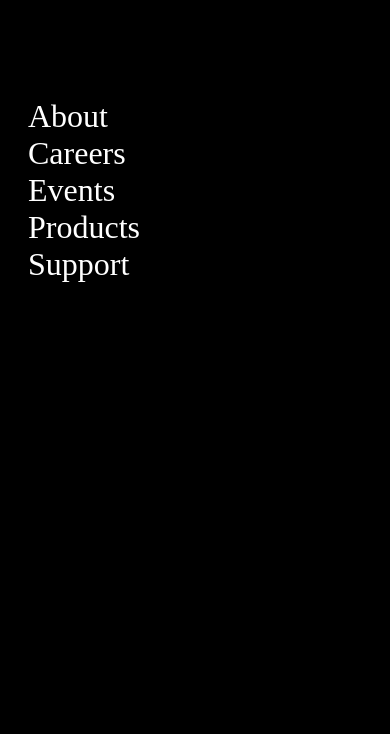
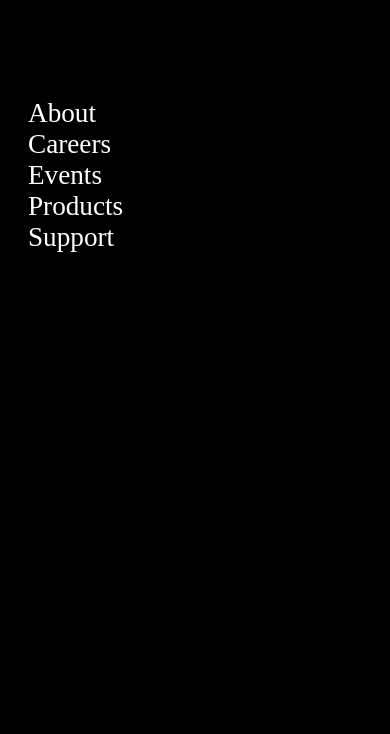
Before and after one commit to jeronasiedu/loopstudios-landing-page, a plain HTML site: page index.html in a window 390 px wide. Both pictures are taken after a click on the button 354 px from the left and 72 px from the top of the page. Shown: the part 110-844 px from the top of the page. Drawn offline with Linux system fonts and the light colour scheme.

Commit message:
fixed sidebar scrolling when opened

```diff
--- a/style.css
+++ b/style.css
@@ -34,6 +34,9 @@ header::before {
 }
 header.expand::before {
   clip-path: polygon(0 0, 100% 0, 100% 100%, 0 100%);
+}
+header.expand {
+  position: fixed;
 }
 .hero-image {
   position: absolute;
@@ -200,7 +203,7 @@ picture source {
     opacity: 1;
   }
   nav ul li a {
-    font-size: 2rem;
+    font-size: 1.7rem;
   }
   .menu {
     display: block !important;
```
